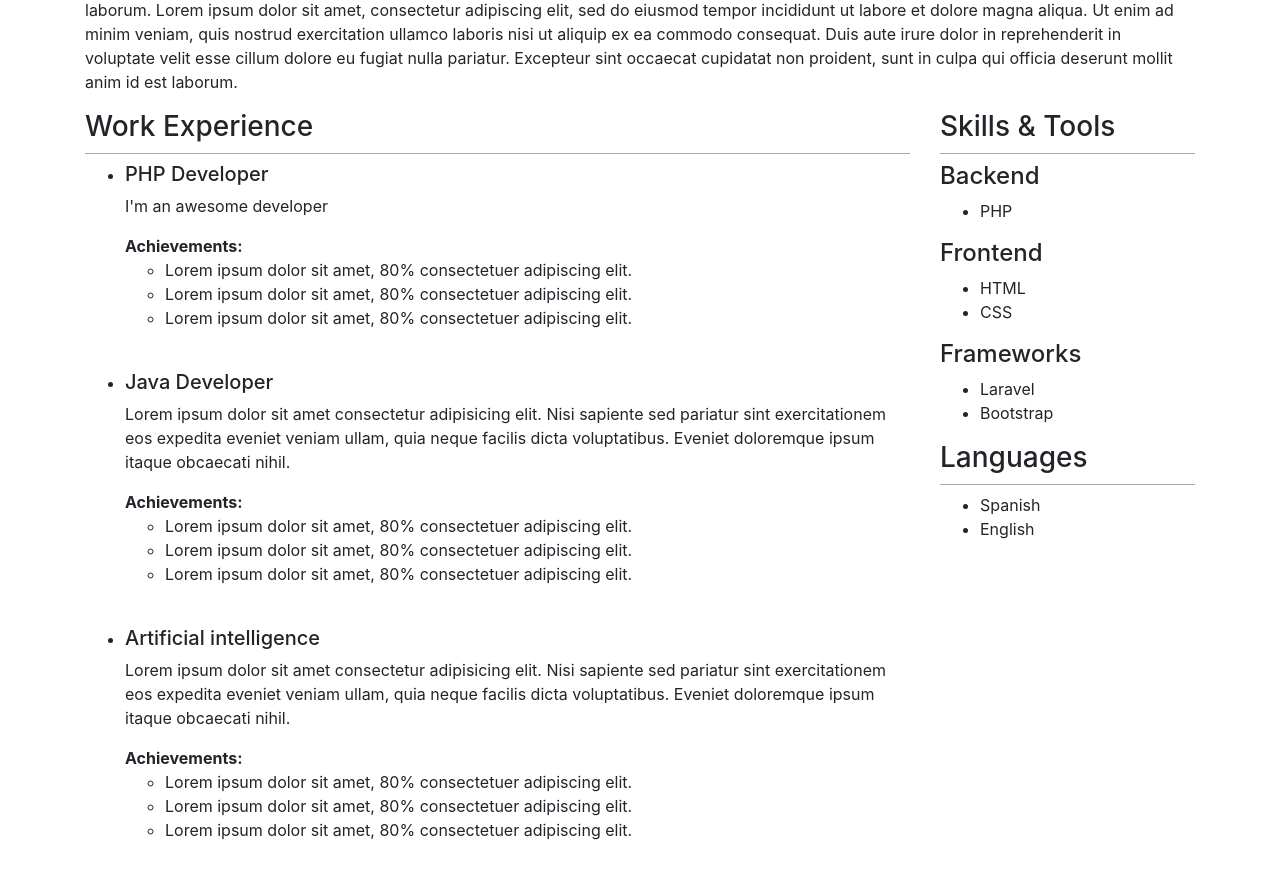
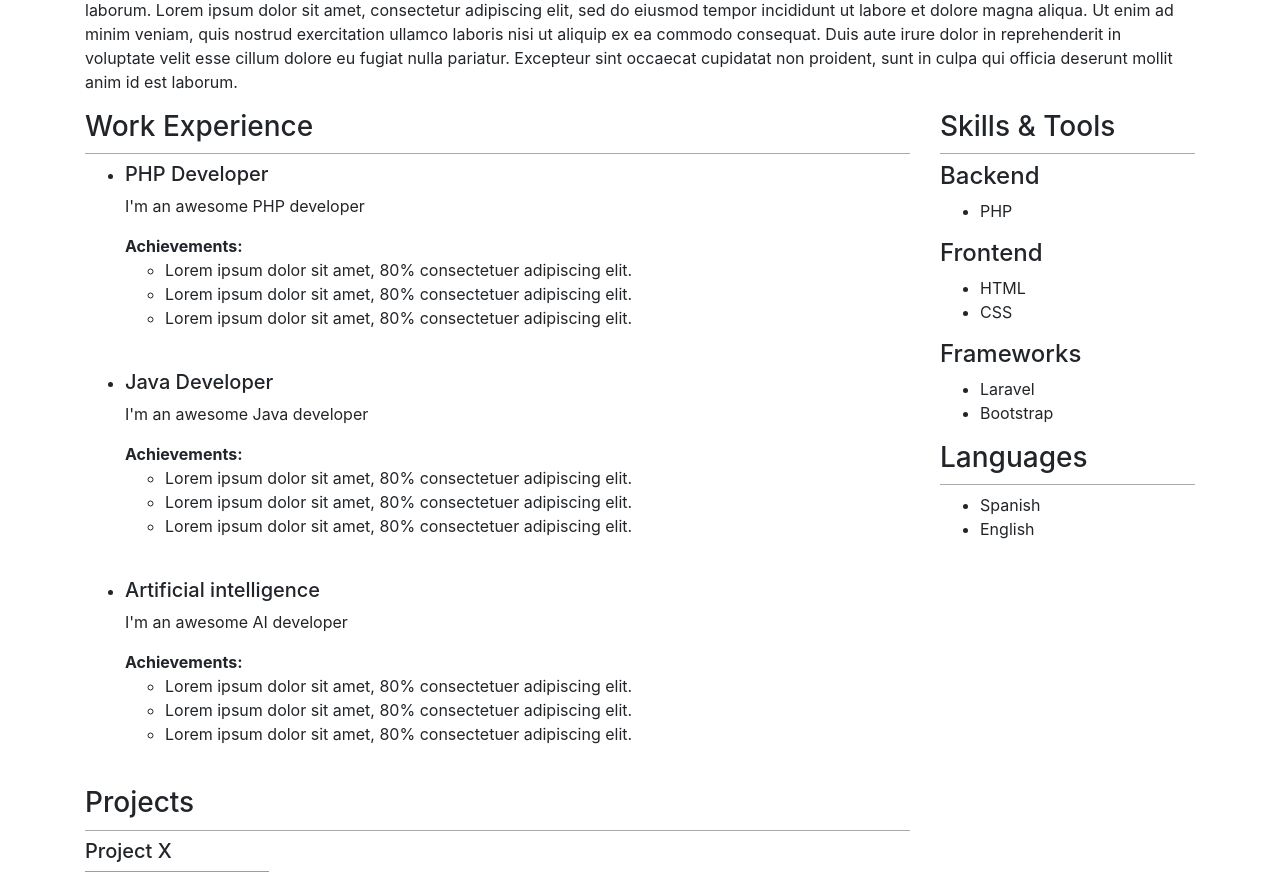
Before and after one commit to mj2silva/resume-php, a PHP site: page / in a window 1280 px wide. Shown: the part 386-1258 px from the top of the page. Run offline with PHP 8.4, Linux system fonts and the light colour scheme; grey boxes are pictures that could not be loaded.

Commit message:
Condicionales y ciclos

```diff
--- a/excercises/arreglos1.php
+++ b/excercises/arreglos1.php
@@ -1,4 +1,5 @@
 <?php
+
     $arreglo = [
         'keyStr1' => 'lado',
         0 => 'ledo',
@@ -11,4 +12,5 @@ echo "{$arreglo['keyStr1']} {$arreglo[0]} {$arreglo['keyStr2']} {$arreglo[1]} {$
     echo "decirlo al revés lo dudo</br>";
     echo "{$arreglo[2]} {$arreglo[1]} {$arreglo['keyStr2']} {$arreglo[0]} {$arreglo['keyStr1']}</br>";
     echo "¡Qué trabajo me ha costado!</br>";
+
 ?>
--- a/excercises/arreglos2.php
+++ b/excercises/arreglos2.php
@@ -11,4 +11,5 @@ $paises = [
     foreach ($paises as $nombre => $pais) {
         echo "{$nombre}: {$pais[0]}, {$pais[1]}, {$pais[2]} </br>";
     }
+
 ?>
--- a/excercises/arreglos3.php
+++ b/excercises/arreglos3.php
@@ -1,4 +1,5 @@
 <?php
+
     $valores = [23, 54, 32, 67, 34, 78, 98, 56, 21, 34, 57, 92, 12, 5, 61];
 
     rsort($valores); //ordena los valores de un array de mayor a menor
@@ -15,4 +16,5 @@
     for ($i = 0; $i < 3; $i++) {
         echo "{$valores[$i]} ";
     };
+
 ?>
--- a/index.php
+++ b/index.php
@@ -26,15 +26,25 @@ $fullName = "$name $lastName";
 $jobs = [
   [
     'title' => 'PHP Developer',
-    'description' => "I'm an awesome developer"
+    'description' => "I'm an awesome PHP developer"
   ],
   [
-    'title' => 'Java Developer'
+    'title' => 'Java Developer',
+    'description' => "I'm an awesome Java developer"
   ],
   [
-    'title' => 'Artificial intelligence'
+    'title' => 'Artificial intelligence',
+    'description' => "I'm an awesome AI developer"
   ]
-]
+  ];
+
+// $var = 1;
+
+// if($var > 2) {
+//   echo "Es mayor que 2";
+// } else {
+//   echo "No es mayor que 2";
+// }
 
 ?>
 
@@ -86,17 +96,44 @@ $jobs = [
         <div>
           <h3 class="border-bottom-gray" >Work Experience</h3>
           <ul>
-            <li class="work-position">
-              <h5><?php echo $jobs[0]['title'] ?></h5>
-              <p><?php echo $jobs[0]['description'] ?></p>
-              <strong>Achievements:</strong>
-              <ul>
-                <li>Lorem ipsum dolor sit amet, 80% consectetuer adipiscing elit.</li>
-                <li>Lorem ipsum dolor sit amet, 80% consectetuer adipiscing elit.</li>
-                <li>Lorem ipsum dolor sit amet, 80% consectetuer adipiscing elit.</li>
-              </ul>
-            </li>
-            <li class="work-position">
+
+          <?php
+            // $index = 0;
+            // do {
+
+            //   echo '<li class="work-position">';
+            //   echo '<h5>'.$jobs[$index]['title'].'</h5>';
+            //   echo '<p>'.$jobs[$index]['description'].'</p>';
+            //   echo '<strong>Achievements:</strong>';
+            //   echo '<ul>';
+            //   echo '<li>Lorem ipsum dolor sit amet, 80% consectetuer adipiscing elit.</li>';
+            //   echo '<li>Lorem ipsum dolor sit amet, 80% consectetuer adipiscing elit.</li>';
+            //   echo '<li>Lorem ipsum dolor sit amet, 80% consectetuer adipiscing elit.</li>';
+            //   echo '</ul>';
+            //   echo '</li>';
+            //   $index ++;
+
+            // } while ($index < 3);
+
+            // La función count en php devuelve el número de elementos que tiene el arreglos que se le pasa como parámetro
+            for ($i=0; $i < count($jobs) ; $i++) {
+
+              echo '<li class="work-position">';
+              echo '<h5>'.$jobs[$i]['title'].'</h5>';
+              echo '<p>'.$jobs[$i]['description'].'</p>';
+              echo '<strong>Achievements:</strong>';
+              echo '<ul>';
+              echo '<li>Lorem ipsum dolor sit amet, 80% consectetuer adipiscing elit.</li>';
+              echo '<li>Lorem ipsum dolor sit amet, 80% consectetuer adipiscing elit.</li>';
+              echo '<li>Lorem ipsum dolor sit amet, 80% consectetuer adipiscing elit.</li>';
+              echo '</ul>';
+              echo '</li>';
+
+            }
+
+          ?>
+
+            <!-- <li class="work-position">
                 <h5><?php echo $jobs[1]['title'] ?></h5>
                 <p>Lorem ipsum dolor sit amet consectetur adipisicing elit. Nisi sapiente sed pariatur sint exercitationem eos expedita eveniet veniam ullam, quia neque facilis dicta voluptatibus. Eveniet doloremque ipsum itaque obcaecati nihil.</p>
                 <strong>Achievements:</strong>
@@ -115,7 +152,7 @@ $jobs = [
                     <li>Lorem ipsum dolor sit amet, 80% consectetuer adipiscing elit.</li>
                     <li>Lorem ipsum dolor sit amet, 80% consectetuer adipiscing elit.</li>
                   </ul>
-                </li>
+                </li> -->
           </ul>
         </div>
         <div>
```
Lines whose indentation alone changed are shown as unchanged.
